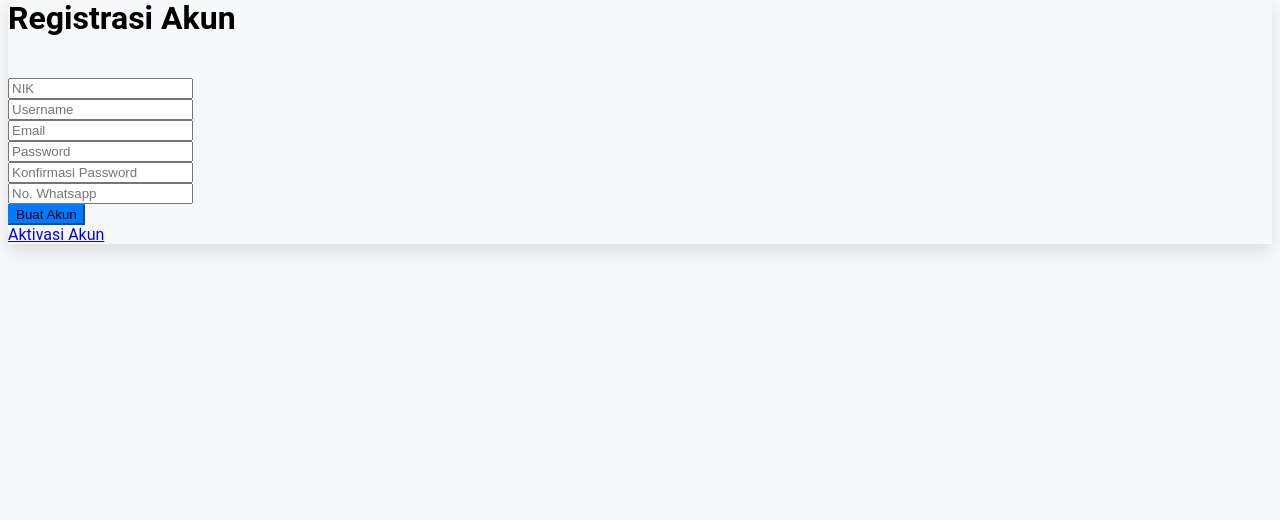
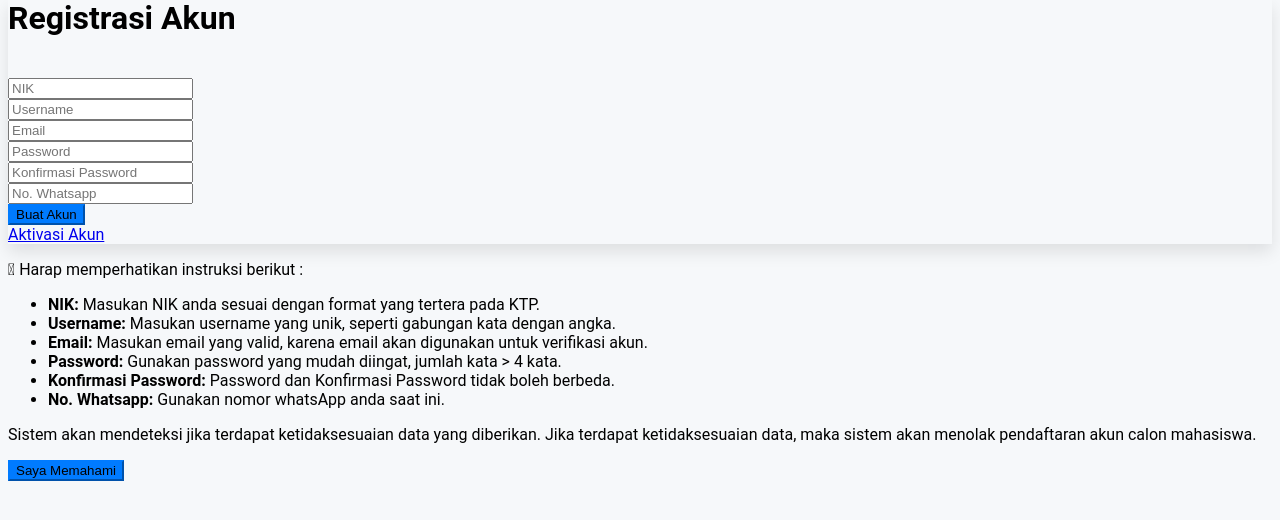
Before and after one commit to DevelomentSelfThought/SPMB_APP, a Yii app: template frontend/views/student/register-student.php in a window 1280 px wide. Shown: the part 120-640 px from the top of the page. Run offline with PHP 8.4 and a stand-in for Yii, Linux system fonts and the light colour scheme; the template is opened without the code that fills it, so the values that code supplies are empty; form fields are guessed from the names that the template uses; some libraries are stand-ins or nearby versions.

Commit message:
add more clean interaction

```diff
--- a/frontend/views/student/register-student.php
+++ b/frontend/views/student/register-student.php
@@ -38,7 +38,9 @@ body {
 <?php
 use yii\bootstrap5\ActiveForm;
 use yii\bootstrap5\Html;
+use yii\bootstrap5\Modal;
 $this->title = 'Registrasi Akun';
+$this->registerJs('$(document).ready(function(){$("#welcomeModal").modal("show");});');
 ?>
 <div class="text-center mb-2">
     <img src="/bground/itdel.jpg" alt="Logo" class="mb-1" width="120">
@@ -111,6 +113,31 @@ $this->title = 'Registrasi Akun';
         </div>
     </div>
 </div>
+
+<?php
+Modal::begin([
+    'title' => '<h2 class="text-center">Instruksi Pendaftaran</h2>',
+    'id' => 'welcomeModal',
+    'options' => ['class' => 'fade modal-dialog-centered'],
+]); ?>
+<div class="modal-body">
+    <p class="text-center"><i class="fas fa-info-circle"></i> Harap memperhatikan instruksi berikut :</p>
+    <ul class="list-group list-group-flush">
+        <li class="list-group-item"><strong>NIK:</strong> Masukan NIK anda sesuai dengan format yang tertera pada KTP.</li>
+        <li class="list-group-item"><strong>Username:</strong> Masukan username yang unik, seperti gabungan kata dengan angka.</li>
+        <li class="list-group-item"><strong>Email:</strong> Masukan email yang valid, karena email akan digunakan untuk verifikasi akun.</li>
+        <li class="list-group-item"><strong>Password:</strong> Gunakan password yang mudah diingat, jumlah kata > 4 kata.</li>
+        <li class="list-group-item"><strong>Konfirmasi Password:</strong> Password dan Konfirmasi Password tidak boleh berbeda.</li>
+        <li class="list-group-item"><strong>No. Whatsapp:</strong> Gunakan nomor whatsApp anda saat ini.</li>
+    </ul>
+    <p class="mt-3"> Sistem akan mendeteksi jika terdapat ketidaksesuaian data yang diberikan.
+        Jika terdapat ketidaksesuaian data, maka sistem akan menolak pendaftaran akun calon mahasiswa.</p>
+</div>
+<div class="modal-footer">
+    <button type="button" class="btn btn-primary" data-bs-dismiss="modal">Saya Memahami</button>
+</div>
+<?php Modal::end(); ?>
+
 </body>
 </html>
 <script>
```
Also changed, not shown: frontend/views/student/index.php (+17 -1 lines), frontend/views/student/student-token-activate.php (+28 -3 lines).
